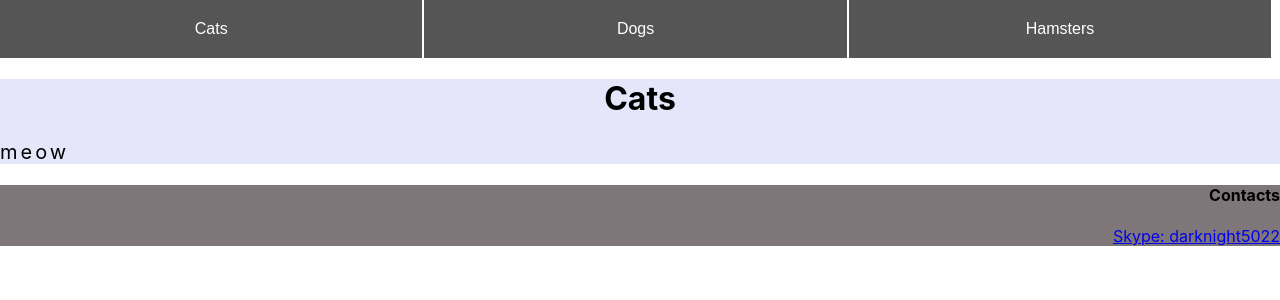
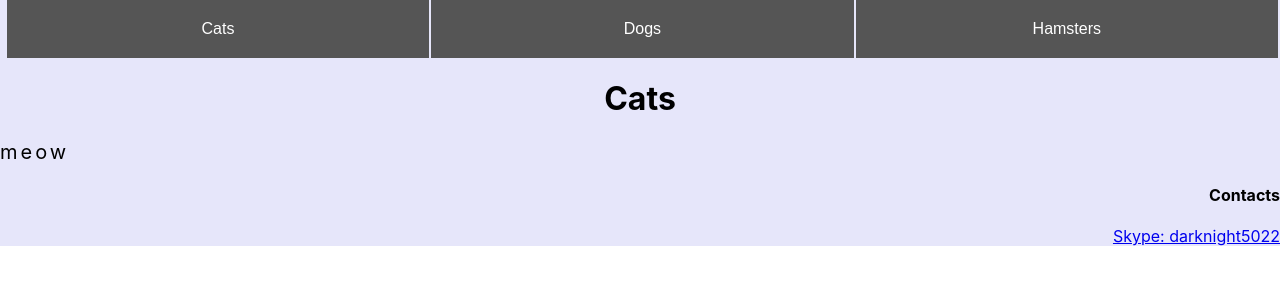
Before and after one commit to OHB1KNB/firstSPA, a React (Create React App) app: page / in a window 1280 px wide. Shown: the top 300 px of the page. Built offline with nearby package versions, Linux system fonts and the light colour scheme.

Commit message:
Стили теперь не инлайн. Переименованы некоторые файлы.

```diff
--- a/src/App.js
+++ b/src/App.js
@@ -1,9 +1,9 @@
 import React from 'react';
 import { useDispatch } from "react-redux";
 
-import Header from './components/header/header';
-import Footer from './components/footer/footer';
-import Content from './components/content/content';
+import Header from './components/Header/Header';
+import Footer from './components/Footer/Footer';
+import Content from './components/Content/Content';
 import { fetchData } from "./redux/actions";
 
 import data from '../src/mocks/pages.json'
--- /dev/null
+++ b/src/components/Content/Content.js
@@ -0,0 +1,23 @@
+import React from 'react';
+import { useSelector } from 'react-redux';
+
+import './content.css';
+
+const Content = () => {
+    const myPage = useSelector(state => state.pages.pages);
+    const myCurrentPage = useSelector(state => state.pages.currentPage);
+
+
+    return (
+        <div>
+            <h1>
+                {myPage[myCurrentPage].title}
+            </h1>
+            <div className={'content'}>
+                {myPage[myCurrentPage].content}
+            </div>
+        </div>
+    );
+};
+
+export default Content;
--- /dev/null
+++ b/src/components/Content/content.css
@@ -0,0 +1,13 @@
+div {
+    background-color: #e6e6fa;
+}
+
+.content {
+    letter-spacing: 3px;
+    font-size: 20px;
+    text-align: left;
+}
+
+h1 {
+    text-align: center;
+}
--- a/src/components/footer/footer.js
+++ b/src/components/Footer/Footer.js
@@ -1,16 +1,13 @@
 import React from 'react';
 
+import './footer.css';
+
 const Footer = () => {
-    const styles = {
-        div: {
-            backgroundColor: '#7f7679',
-            textAlign: 'right'
-        }
-    }
+
     return (
         <footer>
-            <div style={styles.div}>
-                <h4 style={styles.h4}>
+            <div>
+                <h4>
                     Contacts
                 </h4>
                 <a href={'skype:darknight5022'}>
--- /dev/null
+++ b/src/components/Footer/footer.css
@@ -0,0 +1,4 @@
+div {
+    background-color: #7f7679;
+    text-align: right;
+}
--- a/src/components/header/header.js
+++ b/src/components/Header/Header.js
@@ -2,32 +2,17 @@ import React from 'react';
 import { switchPage } from '../../redux/actions';
 import { useDispatch, useSelector } from 'react-redux';
 
+import './header.css'
+
 const Header = () => {
     const dispatch = useDispatch();
     const myPage = useSelector(state => state.pages.pages);
-    const styles = {
-        ul: {
-            listStyle: 'none',
-            margin: 0,
-            padding: 0
-        },
-        button: {
-            backgroundColor: '#555555',
-            border: 'none',
-            color: 'white',
-            padding: '20px 150px',
-            fontSize: '16px',
-            cursor: 'pointer',
-            marginRight: '2px',
-            width: '33%',
-        }
-    }
 
     return (
             <div>
-                <ul style={styles.ul}>
+                <ul>
                     {myPage.map(({ id, title }) => (
-                        <button style={styles.button}
+                        <button
                             key={id}
                             onClick={() => dispatch(switchPage(id))}
                         >
--- /dev/null
+++ b/src/components/Header/header.css
@@ -0,0 +1,16 @@
+ul {
+    list-style: none;
+    margin: 0;
+    padding: 0;
+}
+
+button {
+    background-color: #555555;
+    border: none;
+    color: white;
+    padding: 20px 150px;
+    font-size: 16px;
+    cursor: pointer;
+    margin-right: 2px;
+    width: 33%;
+}
--- a/src/components/content/content.js
+++ /dev/null
@@ -1,32 +0,0 @@
-import React from 'react';
-import { useSelector } from 'react-redux'
-
-const Content = () => {
-    const myPage = useSelector(state => state.pages.pages);
-    const myCurrentPage = useSelector(state => state.pages.currentPage);
-    const styles = {
-        div: {
-            backgroundColor: '#e6e6fa'
-        },
-        h1: {
-            textAlign: 'center',
-        },
-        divContent: {
-            letterSpacing: '3px',
-            fontSize: '20px',
-        }
-    }
-
-    return (
-        <div style={styles.div}>
-            <h1 style={styles.h1}>
-                {myPage[myCurrentPage].title}
-            </h1>
-            <div style={styles.divContent}>
-                {myPage[myCurrentPage].content}
-            </div>
-        </div>
-    );
-};
-
-export default Content;
--- a/src/serviceWorker.js
+++ b/src/serviceWorker.js
@@ -66,11 +66,11 @@ function registerValidSW(swUrl, config) {
         installingWorker.onstatechange = () => {
           if (installingWorker.state === 'installed') {
             if (navigator.serviceWorker.controller) {
-              // At this point, the updated precached content has been fetched,
+              // At this point, the updated precached Content has been fetched,
               // but the previous service worker will still serve the older
-              // content until all client tabs are closed.
+              // Content until all client tabs are closed.
               console.log(
-                'New content is available and will be used when all ' +
+                'New Content is available and will be used when all ' +
                   'tabs for this page are closed. See https://bit.ly/CRA-PWA.'
               );
 
```
